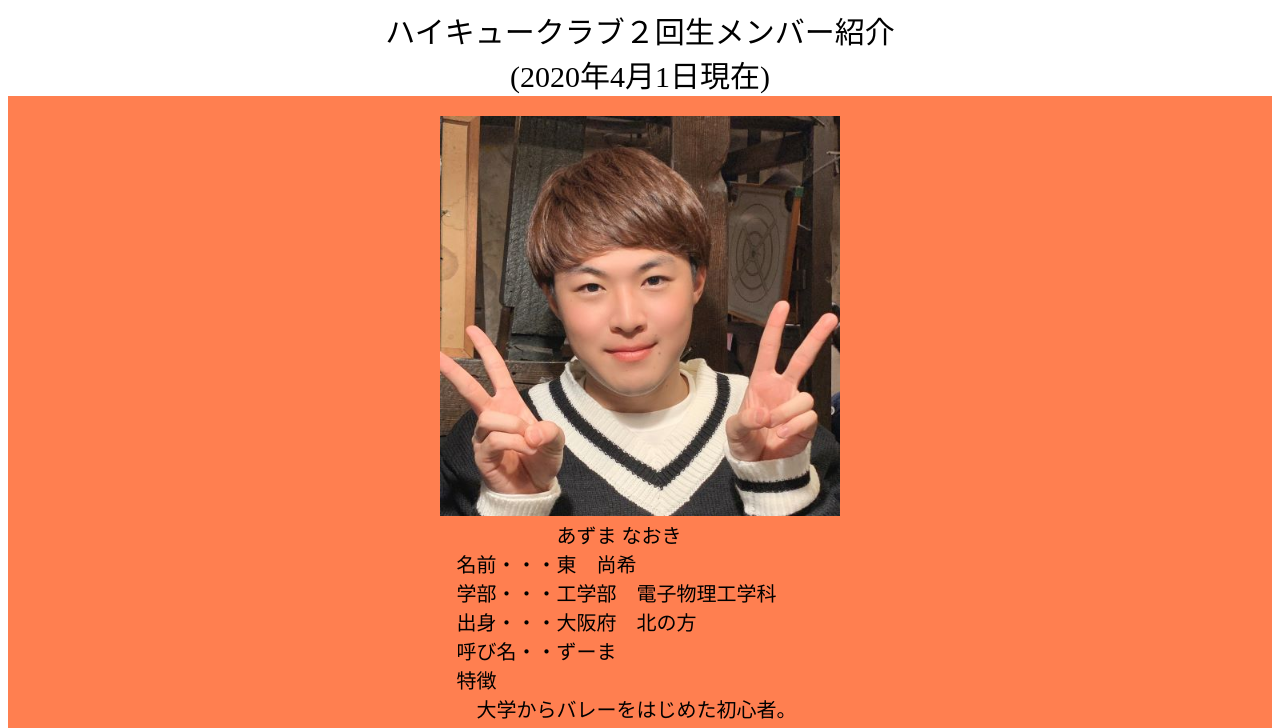
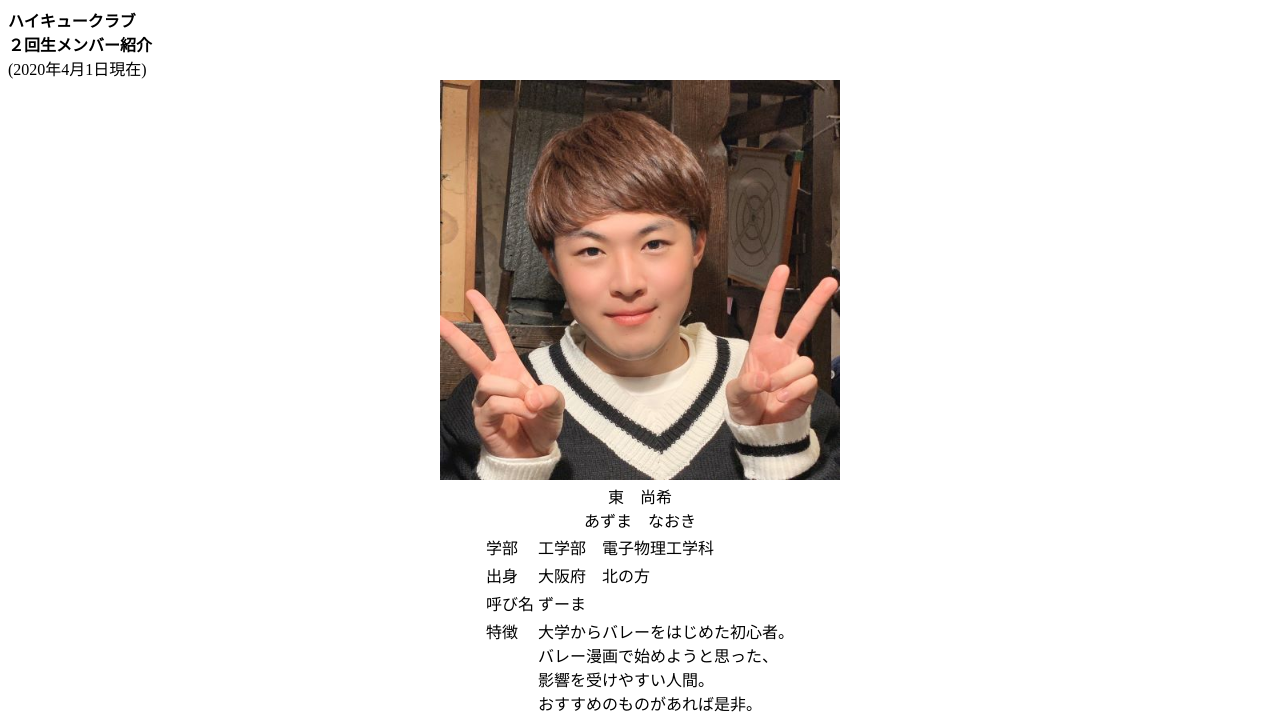
Before and after one commit to 1q2w3e-4r5t6y/haikyu_zuma, a plain HTML site: page index.html in a window 1280 px wide. Shown: the top 728 px of the page. Drawn offline with Linux system fonts and the light colour scheme.

Commit message:
Update index.html

```diff
--- a/index.html
+++ b/index.html
@@ -6,24 +6,48 @@
     <link rel="stylesheet" href="stylesheet.css">
   </head>
   <body>
-    <div class="header">
-      <a>ハイキュークラブ２回生メンバー紹介</a><br>
+    <div class="header_2">
+      <b>ハイキュークラブ<br>２回生メンバー紹介</b><br>
       <a>(2020年4月1日現在)</a>
+    </div>
 
+<div class="body_2">
+
+       <div  align="center" class="main_1">
+         <div class="img_2">
+          <img src="zuma.jpg" width="400" height="400">
          </div>
-    <div class="main">
-       <div class="syoukai_2">
-        <img src="zuma.jpg" width="400" height="400">
-         <div class="left">
-          <div>　　　　　あずま なおき</div>
-          <div>名前・・・東　尚希</div>
-          <div>学部・・・工学部　電子物理工学科</div>
-          <div>出身・・・大阪府　北の方</div>
-          <div>呼び名・・ずーま</div>
-          <div>特徴<br>　大学からバレーをはじめた初心者。<br>　バレー漫画で始めようと思った、影響を受けやすい人間。<br>　おすすめのものがあれば是非。
+         <div class="text">
+          <div class="info_head">
+           <div class="main_name">東　尚希</div>
+           <div class="main_kana">あずま　なおき</div>
+          </div>
+          <table class="info">
+           <tbody>
+            <tr>
+             <td class="info_name">学部</td>
+             <td class="info_text">工学部　電子物理工学科</td>
+            </tr>
+            <tr>
+             <td class="info_name">出身</td>
+             <td class="info_text">大阪府　北の方</td>
+            </tr>
+            <tr>
+             <td class="info_name">呼び名</td>
+             <td class="info_text">ずーま</td>
+            </tr>
+            <tr>
+             <td class="info_name" valign="top">特徴</td>
+             <td class="info_text">大学からバレーをはじめた初心者。
+               <br>バレー漫画で始めようと思った、<br>影響を受けやすい人間。
+               <br>おすすめのものがあれば是非。
+             </td>
+            </tbody>
+           </table>
          </div>
        </div>
-       </div>
+
+     <ul class="main_sub">
 
       <li class="item_2">
        <img src="kyouka.jpg" width="100" height="100">
@@ -151,12 +175,18 @@
        <div class="gakubu_2">生活科学学部<br>食品栄養科学科</div>
       </li>
 
+     </ul>
+
+
+</body>
+
 
     </div>
     <div class="footer_2">
      大阪市立大学　バレーボールサークル<br>
-     <a>ハイキュークラブ</a><br>
+     <b>ハイキュークラブ</b><br>
      をよろしく♪
+     <br><a href="https://1q2w3e-4r5t6y.github.io/haikyu/">ここを押すと全体の画面に移動するよ♪</a>
     </div>
 
   </body>
```
Lines whose indentation alone changed are shown as unchanged.
